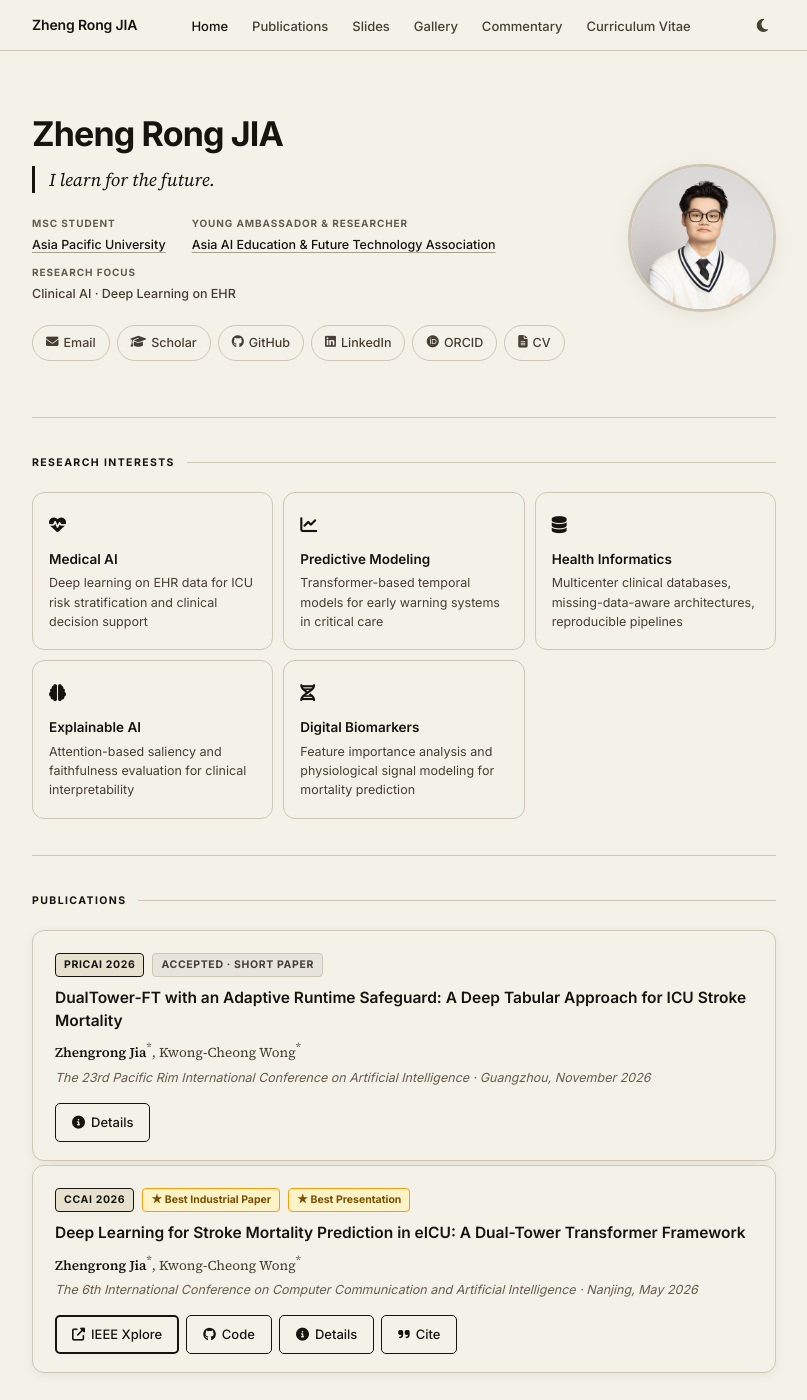
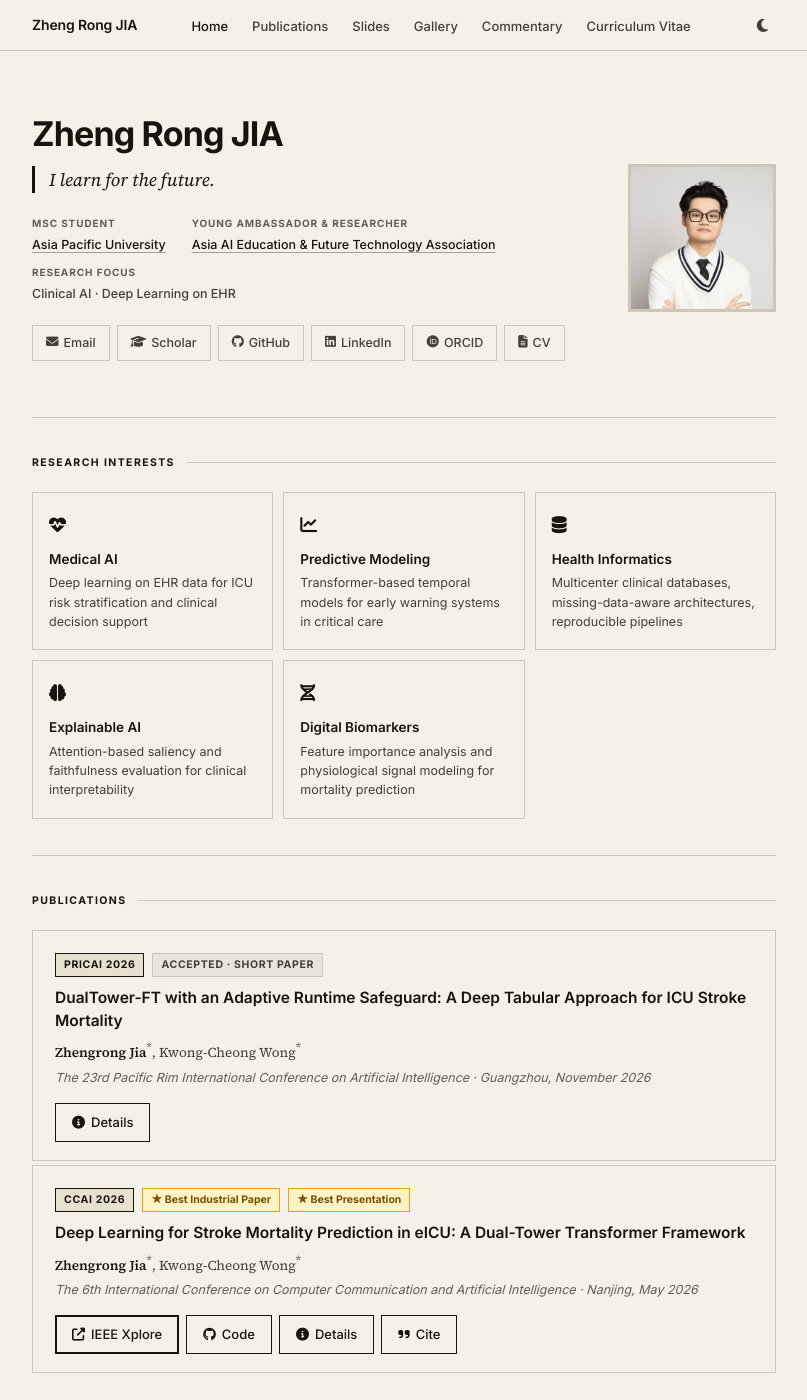
Before and after one commit to ZR-JIA/zr-jia.github.io, a Jekyll site: the page built from _pages/index.md, in a window 1280 px wide and 1400 px high. Shown: the whole window, without its empty margins (236-1043 px from the left). Built offline with Jekyll 4.4.1, drawn with Linux system fonts in a browser that asks for light colours.

Commit message:
style: remove rounded corners and elevation
Rounded corners and drop shadows are the most recognisable marks of a
web template; the Zaichang Broadsheet system uses neither.

- remove all 22 border-radius declarations and set border-radius: 0 at
  the universal reset, so user-agent defaults are caught as well
- remove all 7 box-shadow declarations
- remove the 2px hover lift on interest and publication cards; a lift
  without its shadow reads as a jump
- drop the --color-shadow and --radius-card tokens, now unused

Entrance motion is kept: the mobile menu slide and the citation dialog
fade are short, one-off movements, not elevation.

```diff
--- a/assets/css/main.css
+++ b/assets/css/main.css
@@ -27,7 +27,6 @@
   --color-text-secondary: var(--ink-mid);
   --color-text-tertiary: var(--ink-soft);
   --color-border: var(--rule);
-  --color-shadow: rgba(23, 20, 15, 0.06);
 
   --color-gold: #7a4f00;
   --color-gold-bg: #fef3c7;
@@ -35,7 +34,6 @@
 
   --container-max: 800px;
   --transition: 0.2s ease;
-  --radius-card: 12px;
 }
 
 [data-theme="dark"] {
@@ -51,7 +49,6 @@
   --rule-mid: #565040;
   --seal: #dd7460;
 
-  --color-shadow: rgba(0, 0, 0, 0.3);
 
   --color-gold: #fde68a;
   --color-gold-bg: rgba(245, 158, 11, 0.12);
@@ -66,7 +63,6 @@
   background: var(--color-text);
   color: var(--color-bg);
   padding: 10px 18px;
-  border-radius: 4px;
   font-family: 'Inter', sans-serif;
   font-size: 14px;
   font-weight: 600;
@@ -80,6 +76,7 @@
 *, *::before, *::after {
   margin: 0;
   padding: 0;
+  border-radius: 0; /* rounded corners are the most obvious template tell */
   box-sizing: border-box;
 }
 
@@ -222,7 +219,6 @@ img { max-width: 100%; height: auto; }
 .profile-avatar {
   width: 108px;
   height: 108px;
-  border-radius: 6px;
   object-fit: cover;
   flex-shrink: 0;
 }
@@ -355,7 +351,6 @@ img { max-width: 100%; height: auto; }
   text-decoration: none;
   border: 1px solid var(--color-accent);
   padding: 2px 9px;
-  border-radius: 3px;
   transition: all var(--transition);
 }
 
@@ -517,7 +512,6 @@ img { max-width: 100%; height: auto; }
   font-size: 13px;
   font-weight: 500;
   padding: 7px 16px;
-  border-radius: 5px;
   text-decoration: none;
   display: inline-flex;
   align-items: center;
@@ -613,7 +607,6 @@ img { max-width: 100%; height: auto; }
   background: var(--color-accent-muted);
   border-left: 3px solid var(--color-accent);
   padding: 16px 20px;
-  border-radius: 0 4px 4px 0;
 }
 
 .abstract-block p {
@@ -661,7 +654,6 @@ img { max-width: 100%; height: auto; }
 .code-block {
   background: rgba(128, 128, 128, 0.07);
   border: 1px solid var(--color-border);
-  border-radius: 4px;
   padding: 16px 20px;
   font-family: 'Courier New', Courier, monospace;
   font-size: 13px;
@@ -776,7 +768,6 @@ img { max-width: 100%; height: auto; }
   width: 100%;
   aspect-ratio: 3/2;
   overflow: hidden;
-  border-radius: 8px;
   background: #111;
 }
 
@@ -804,7 +795,6 @@ img { max-width: 100%; height: auto; }
   border: none;
   width: 40px;
   height: 40px;
-  border-radius: 50%;
   font-size: 15px;
   cursor: pointer;
   display: flex;
@@ -827,7 +817,6 @@ img { max-width: 100%; height: auto; }
   color: rgba(255,255,255,0.9);
   background: rgba(0,0,0,0.4);
   padding: 2px 9px;
-  border-radius: 10px;
   z-index: 10;
   pointer-events: none;
 }
@@ -841,7 +830,6 @@ img { max-width: 100%; height: auto; }
 .carousel-dot {
   width: 7px;
   height: 7px;
-  border-radius: 50%;
   background: var(--color-border);
   border: none;
   cursor: pointer;
@@ -903,7 +891,6 @@ img { max-width: 100%; height: auto; }
   color: var(--color-text-secondary);
   background: var(--color-accent-muted);
   padding: 2px 7px;
-  border-radius: 3px;
 }
 
 .post-content {
@@ -937,7 +924,6 @@ img { max-width: 100%; height: auto; }
   font-size: 13px;
   background: var(--color-accent-muted);
   padding: 1px 5px;
-  border-radius: 3px;
 }
 
 .post-footer {
@@ -1046,7 +1032,6 @@ img { max-width: 100%; height: auto; }
   background: var(--color-surface);
   border: 1px solid var(--color-border);
   padding: 6px 13px;
-  border-radius: 20px;
   text-decoration: none;
   transition: all var(--transition);
   white-space: nowrap;
@@ -1063,11 +1048,9 @@ img { max-width: 100%; height: auto; }
 .hero-portrait {
   width: 148px;
   height: 148px;
-  border-radius: 50%;
   object-fit: cover;
   display: block;
   border: 3px solid var(--color-border);
-  box-shadow: 0 4px 20px var(--color-shadow);
 }
 
 @media (max-width: 560px) {
@@ -1092,16 +1075,13 @@ img { max-width: 100%; height: auto; }
 .interest-card {
   background: var(--color-surface);
   border: 1px solid var(--color-border);
-  border-radius: var(--radius-card);
   padding: 18px 16px;
-  transition: border-color var(--transition), background var(--transition), transform var(--transition), box-shadow var(--transition);
+  transition: border-color var(--transition), background var(--transition);
 }
 
 .interest-card:hover {
   border-color: var(--color-accent);
   background: var(--color-accent-muted);
-  transform: translateY(-2px);
-  box-shadow: 0 6px 18px var(--color-shadow);
 }
 
 .interest-icon {
@@ -1131,16 +1111,12 @@ img { max-width: 100%; height: auto; }
 .pub-card {
   background: var(--color-surface);
   border: 1px solid var(--color-border);
-  border-radius: var(--radius-card);
   padding: 22px 22px 18px;
   margin-top: 4px;
-  box-shadow: 0 2px 12px var(--color-shadow);
-  transition: box-shadow var(--transition), transform var(--transition), border-color var(--transition);
+  transition: border-color var(--transition);
 }
 
 .pub-card:hover {
-  box-shadow: 0 6px 24px var(--color-shadow);
-  transform: translateY(-2px);
   border-color: var(--color-accent);
 }
 
@@ -1162,7 +1138,6 @@ img { max-width: 100%; height: auto; }
   background: var(--color-accent-muted);
   border: 1px solid var(--color-accent);
   padding: 2px 8px;
-  border-radius: 4px;
 }
 
 .pub-award-badge {
@@ -1173,7 +1148,6 @@ img { max-width: 100%; height: auto; }
   background: var(--color-gold-bg);
   border: 1px solid var(--color-gold-line);
   padding: 2px 8px;
-  border-radius: 4px;
 }
 
 
@@ -1263,7 +1237,6 @@ img { max-width: 100%; height: auto; }
   background: rgba(128, 128, 128, 0.12);
   border: 1px solid var(--color-border);
   padding: 2px 8px;
-  border-radius: 4px;
 }
 
 /* ---- Citation Modal ---- */
@@ -1311,8 +1284,6 @@ img { max-width: 100%; height: auto; }
   max-height: 84vh;
   background: var(--color-surface);
   border: 1px solid var(--color-border);
-  border-radius: var(--radius-card);
-  box-shadow: 0 12px 40px var(--color-shadow);
   transform: translateY(-8px);
   transition: transform 0.2s ease;
 }
@@ -1344,7 +1315,6 @@ img { max-width: 100%; height: auto; }
   font-size: 15px;
   line-height: 1;
   padding: 4px 6px;
-  border-radius: 4px;
   transition: color var(--transition), background var(--transition);
 }
 
@@ -1389,7 +1359,6 @@ img { max-width: 100%; height: auto; }
   margin: 0;
   background: rgba(128, 128, 128, 0.07);
   border: 1px solid var(--color-border);
-  border-radius: 4px;
   padding: 14px 16px;
   font-family: 'Courier New', Courier, monospace;
   font-size: 12.5px;
```
